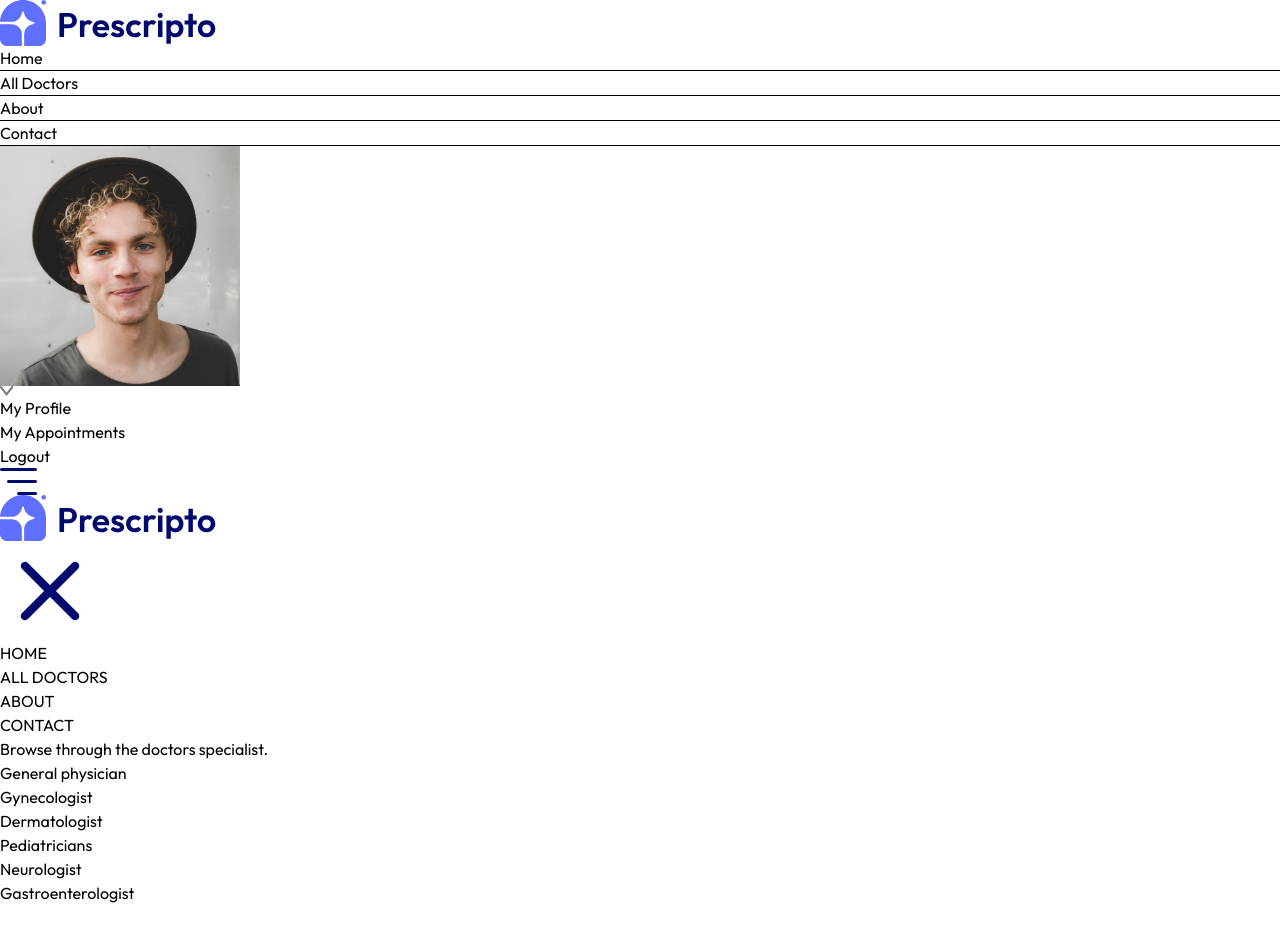
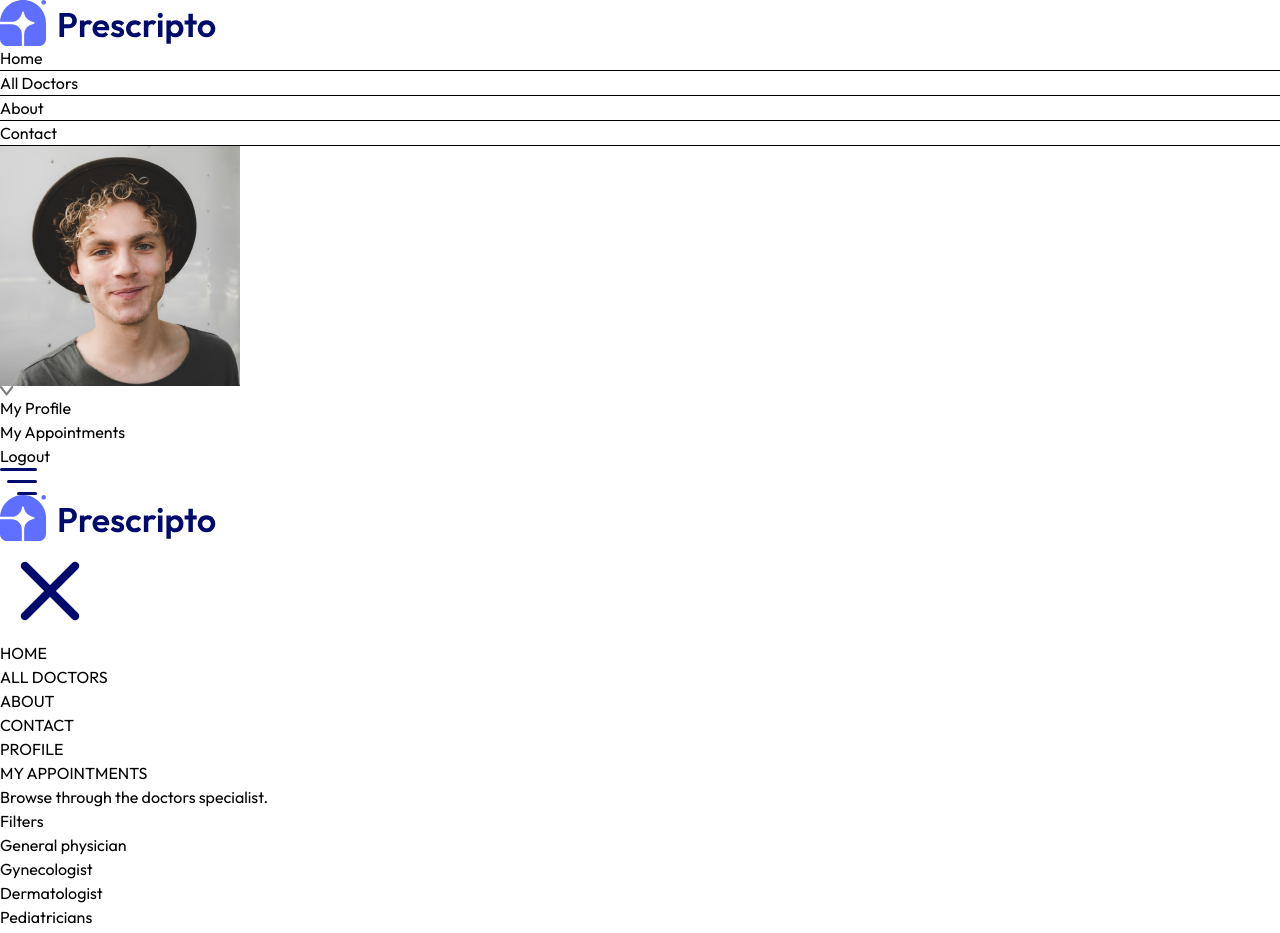
Before and after one commit to MahaOfcl14/Prescripto, a React (Vite) app in the folder frontend/: page /doctors in a window 1280 px wide. Shown: the top 933 px of the page. Built offline with nearby package versions, Linux system fonts and the light colour scheme.

Commit message:
FrontEnd part completed

```diff
--- a/frontend/src/components/Navbar.jsx
+++ b/frontend/src/components/Navbar.jsx
@@ -31,9 +31,9 @@
       <div className="flex item-center gap-4 ">
         {token ? (
           <div className="flex items-center gap-2 cursor-pointer group relative">
-            <img className="w-8 rounded-full" src={assets.profile_pic} alt="" />
+            <img  className="w-8 rounded-full" src={assets.profile_pic} alt="" />
             <img className="w-2.5" src={assets.dropdown_icon} alt="" />
-         <div className="absolute top-0 right-0 pt-14 text-base font-medium text-gray-600 z-20 hidden group-hover:block">
+         <div className="absolute top-0 right-0 pt-14 text-base font-medium text-gray-600 z-20  hidden group-hover:block ">
             <div className="min-w-48 bg-stone-100 rounded flex flex-col gap-4 p-4">
                 <p onClick={()=>navigate('/my-profile')} className="hover:text-black cursor-pointer">My Profile</p>
                 <p onClick={()=>navigate('/my-appointments')} className="hover:text-black cursor-pointer">My Appointments</p>
@@ -65,10 +65,14 @@
             <NavLink  onClick={()=>setShowMenu(false)} to='/doctors'><p className='px-4 py-2 rounded inline-block'>ALL DOCTORS</p></NavLink>
             <NavLink  onClick={()=>setShowMenu(false)} to='/about'><p className='px-4 py-2 rounded inline-block'>ABOUT</p></NavLink>
             <NavLink  onClick={()=>setShowMenu(false)} to='/contact'><p className='px-4 py-2 rounded inline-block'>CONTACT</p></NavLink>
+            <NavLink  onClick={()=>setShowMenu(false)} to='/my-profile'><p className='px-4 py-2 rounded inline-block'>PROFILE</p></NavLink>
+            <NavLink  onClick={()=>setShowMenu(false)} to='/my-appointments'><p className='px-4 py-2 rounded inline-block'>MY APPOINTMENTS</p></NavLink>
+
 
           </ul>
 
         </div>
+
       </div>
     </div>
   );
--- a/frontend/src/pages/Doctors.jsx
+++ b/frontend/src/pages/Doctors.jsx
@@ -5,6 +5,7 @@
 const Doctors = () => {
   const { speciality } = useParams();
 const [filterDoc, setFilterDoc] = useState([]);
+const [showFilter, setShowFilter] = useState(false);
 const navigate = useNavigate();
   const { doctors } = useContext(AppContext);
 
@@ -25,7 +26,8 @@
     <div>
       <p className="text-gray-600">Browse through the doctors specialist.</p>
       <div className="flex flex-col sm:flex-row items-start gap-5 mt-5">
-        <div className="flex flex-col gap-4 text-sm text-gray-600">
+        <button className={`py-1 border rounded text-sm transition-all sm:hidden ${showFilter ? 'bg-[#5f6FFF] text-white' : ''}`} onClick={()=>setShowFilter(prev=>!prev)}>Filters</button>
+        <div className={`flex-col gap-4 text-sm text-gray-600 ${showFilter ? 'flex' : 'hidden sm:flex'}`}>
           <p onClick={()=> speciality==='General physician' ? navigate('/doctors') : navigate('/doctors/General physician') } className={`w-[94vw] sm:w-auto pl-3 py-1.5 pr-16 border border-gray-300 rounded transition-all cursor-pointer ${speciality === 'General physician' ? 'bg-indigo-100 text-black' : ""}`}>General physician</p>
           <p onClick={()=> speciality==='Gynecologist' ? navigate('/doctors') : navigate('/doctors/Gynecologist') } className={`w-[94vw] sm:w-auto pl-3 py-1.5 pr-16 border border-gray-300 rounded transition-all cursor-pointer  ${speciality === 'Gynecologist' ? 'bg-indigo-100 text-black' : ""}`}>Gynecologist</p>
           <p onClick={()=> speciality==='Dermatologist' ? navigate('/doctors') : navigate('/doctors/Dermatologist') } className={`w-[94vw] sm:w-auto pl-3 py-1.5 pr-16 border border-gray-300 rounded transition-all cursor-pointer  ${speciality === 'Dermatologist' ? 'bg-indigo-100 text-black' : ""}`}>Dermatologist</p>
```
